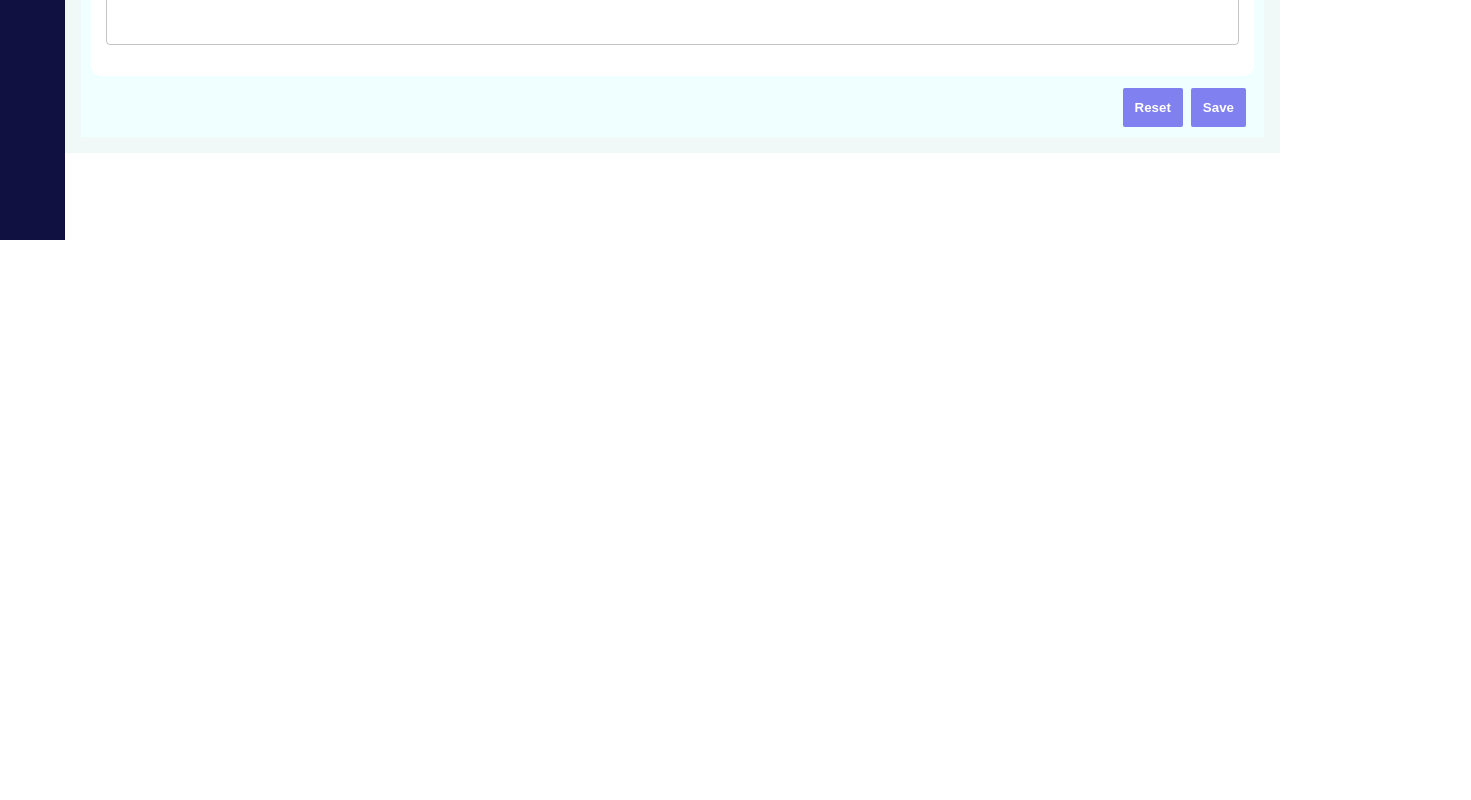
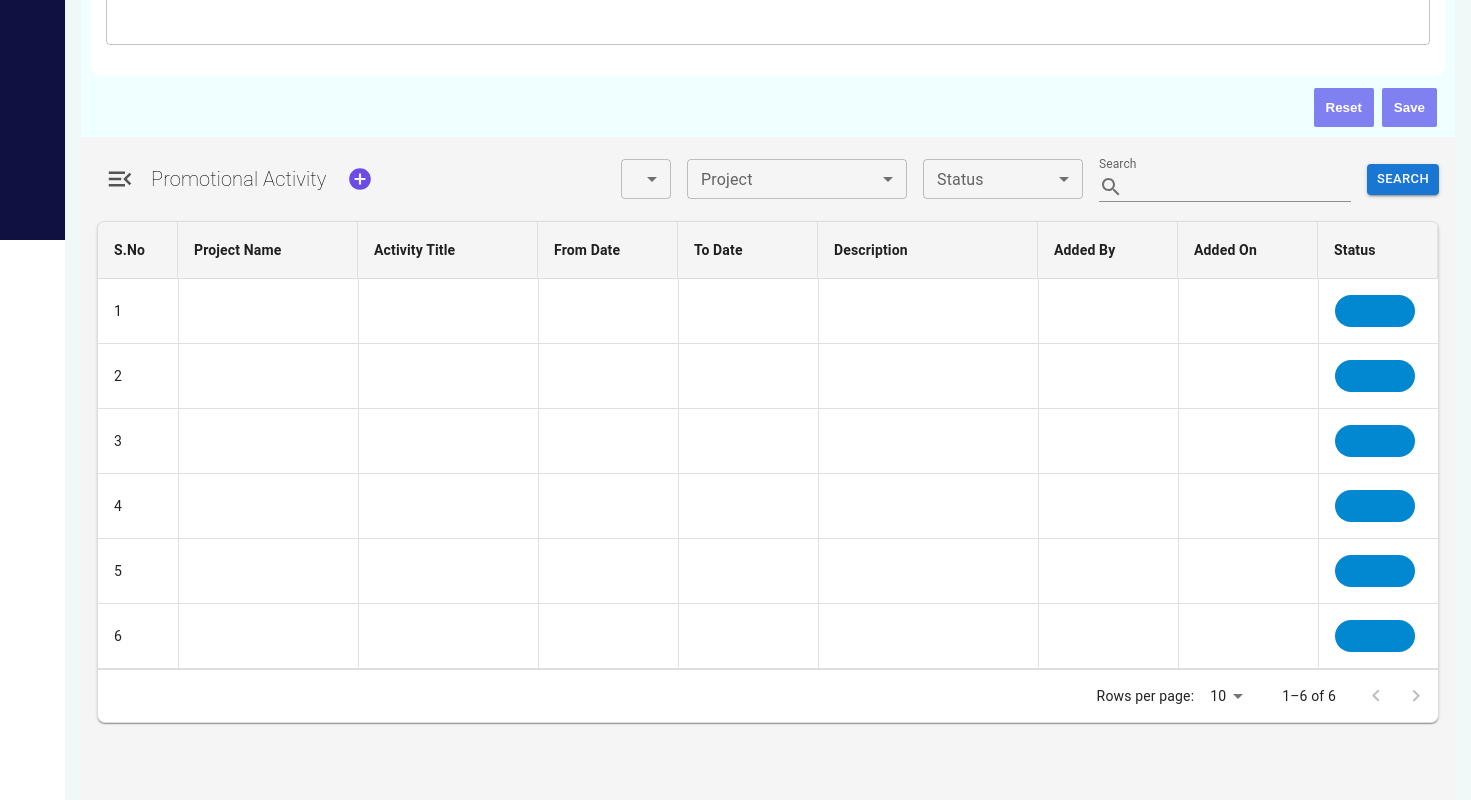
Before and after one commit to harshuharshi222-hash/react-js-project, a React (Vite) app: page / in a window 1280 px wide. Shown: the part 560-1360 px from the top of the page, 1471 px wide, since content can reach past the window. Before the commit the page ends 800 px from the top, so only its background shows below. Built offline with nearby package versions, Linux system fonts and the light colour scheme.

Commit message:
removeing value

```diff
--- a/src/components/promotionalt.jsx
+++ b/src/components/promotionalt.jsx
@@ -31,36 +31,36 @@ import { Directions } from "@mui/icons-material";
 const rows = [
   {
     id: 1,
-    project: "ANIRVAN PHASE - 1",
-    activity: "test",
-    fromDate: "",
-    toDate: "",
-    description: "test",
-    addedBy: "",
-    addedOn: "",
-    status: "Active",
-  },
-  {
-    id: 2,
-    project: "test ",
-    activity: "test",
-    fromDate: "",
-    toDate: "",
-    description: "",
-    addedBy: "",
-    addedOn: "",
-    status: "Active",
-  },
-  {
-    id: 3,
-    project: "test2",
+    project: "",
     activity: "",
     fromDate: "",
     toDate: "",
     description: "",
     addedBy: "",
     addedOn: "",
-    status: "Active",
+    status: "",
+  },
+  {
+    id: 2,
+    project: "",
+    activity: "",
+    fromDate: "",
+    toDate: "",
+    description: "",
+    addedBy: "",
+    addedOn: "",
+    status: "",
+  },
+  {
+    id: 3,
+    project: "",
+    activity: "",
+    fromDate: "",
+    toDate: "",
+    description: "",
+    addedBy: "",
+    addedOn: "",
+    status: "",
   },
   {
     id: 4,
--- a/src/components/sideBar.jsx
+++ b/src/components/sideBar.jsx
@@ -271,7 +271,7 @@ export default function MiniDrawer() {
                 <Get></Get> */}
 
                 {/* <Dashboard></Dashboard> */}
-                {/* <PromotionalActivity></PromotionalActivity> */}
+                <PromotionalActivity></PromotionalActivity>
 
             </Box>
         </Box >
```
